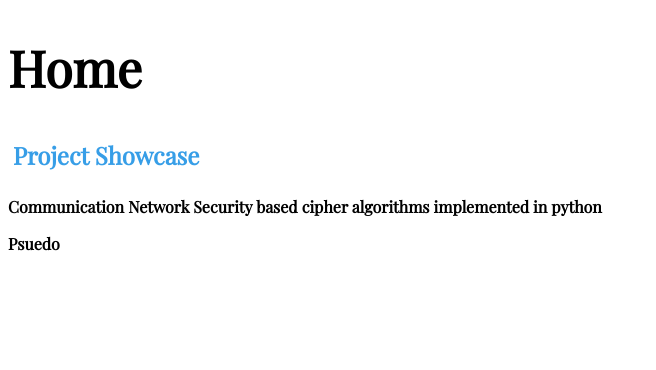
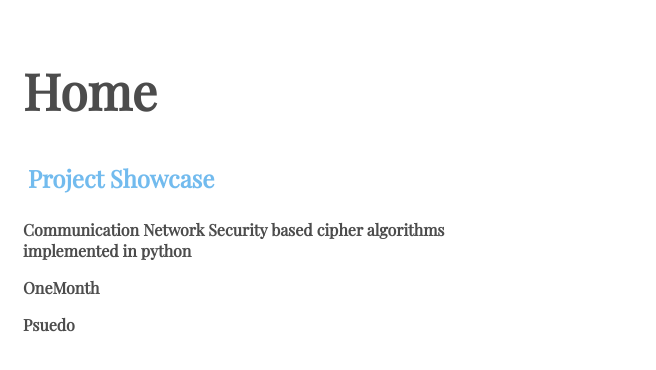
Before and after one commit to w7Pratham/w7Pratham.github.io, a plain HTML site: page index.html in a window 1280 px wide. Shown: the whole page, without its empty margins (0-656 px from the left). Drawn offline with nearby package versions, Linux system fonts and the light colour scheme.

Commit message:
Update index.html

```diff
--- a/index.html
+++ b/index.html
@@ -7,21 +7,24 @@
     <meta name="description" content="Github trial page">
 
     <title>Arther</title>
-
     <link rel="preconnect" href="https://fonts.googleapis.com">
     <link rel="preconnect" href="https://fonts.gstatic.com" crossorigin>
     <link href="https://fonts.googleapis.com/css2?family=Playfair+Display&display=swap" rel="stylesheet">
     <link rel="stylesheet" href="css/style.css">
 </head>
 <body>
-    <div id="container">
-        <h1>Home</h1>
+    <div class="bak">
+        <div class="container">
+            <h1><a href="https://w7pratham.github.io" target="_blank">Home</a></h1>
             <h2>Project Showcase</h2>
             <p><a href="https://github.com/w7Pratham/CNS" target="_blank">
                 Communication Network Security based cipher algorithms
                 implemented in python </p></a>
+            <p><a href="https://onemonth.com/courses" target="_blank">OneMonth</a></p>
             <p><a href="file:///C:/Arther/code/OneMonth/git/index.html" target="_blank">
                 Psuedo </p></a>
+
+        </div>
     </div>
 </body>
 </html>
```
Lines whose indentation alone changed are shown as unchanged.
